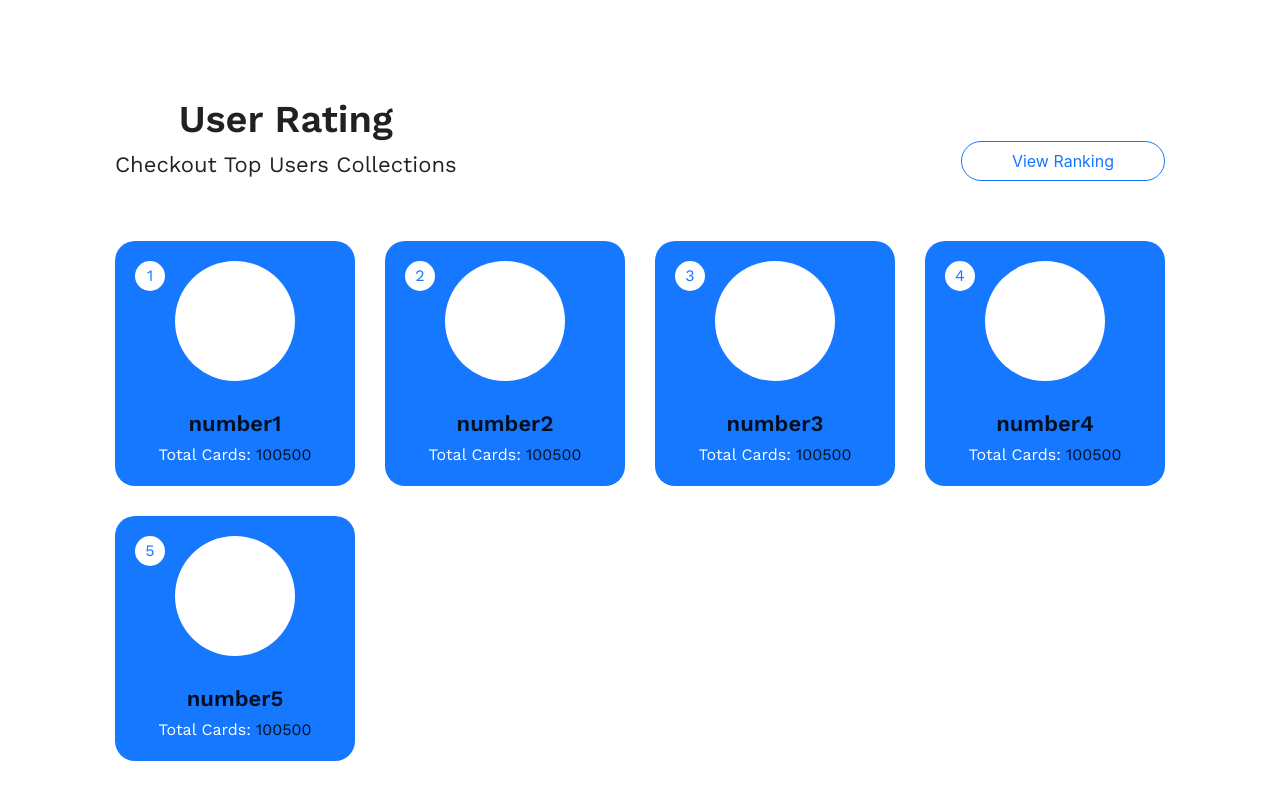
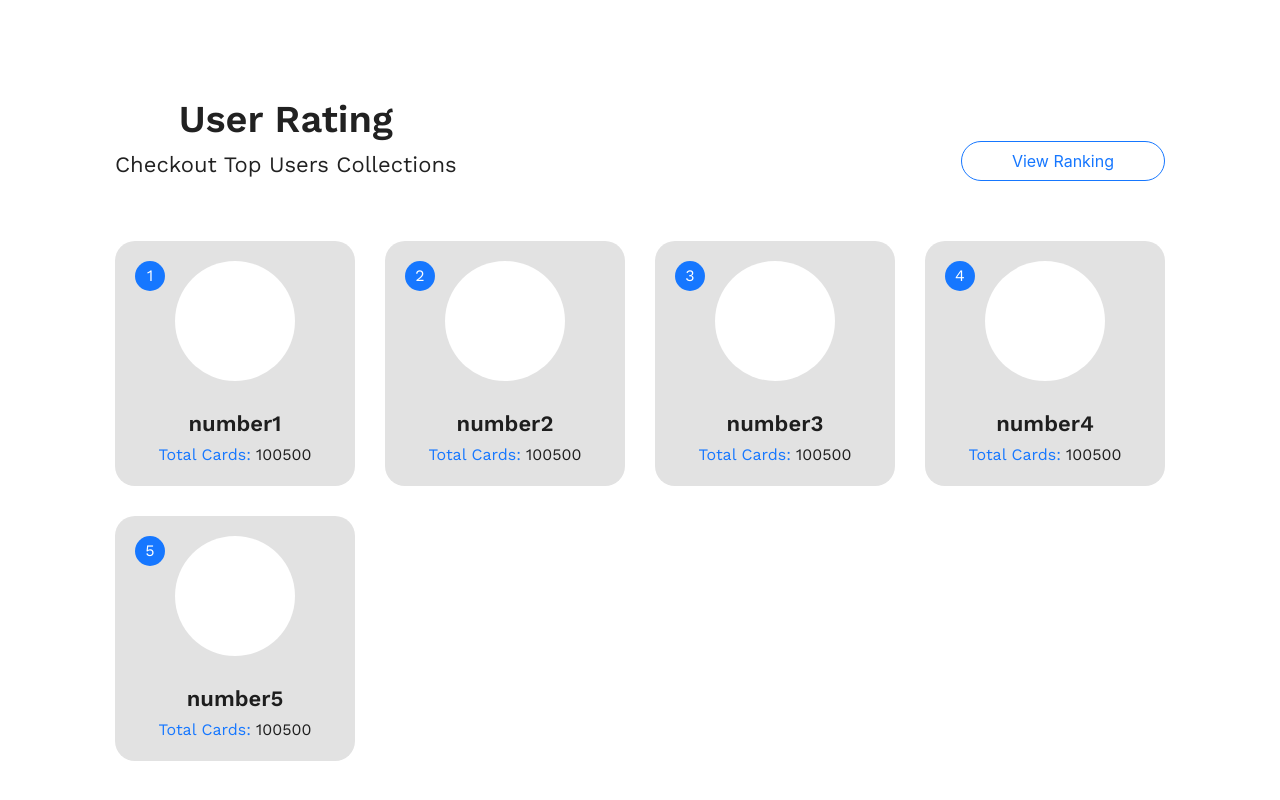
Before and after one commit to kihoii/pokemon-tcg-website, a React (Vite) app: page / in a window 1280 px wide. Shown: the part 650-1450 px from the top of the page. Built offline with nearby package versions, Linux system fonts and the light colour scheme.

Commit message:
color fixing

```diff
--- a/src/_variables.scss
+++ b/src/_variables.scss
@@ -1 +1,2 @@
 $blue-color: #1677ff;
+$gray-background: rgb(226, 226, 226);
--- a/src/components/UserCard/UserCard.scss
+++ b/src/components/UserCard/UserCard.scss
@@ -2,7 +2,7 @@
 
 .user-rating-card {
   border-radius: 20px;
-  background-color: $blue-color;
+  background-color: $gray-background;
 
   .user-avatar {
     object-fit: cover;
@@ -13,8 +13,8 @@
     width: 30px;
     height: 30px;
     border-radius: 50%;
-    background-color: #ffffff;
-    color: $blue-color;
+    background-color: $blue-color;
+    color: white;
     display: flex;
     justify-content: center;
     align-items: center;
@@ -31,7 +31,7 @@
     line-height: 22px;
 
     span {
-      color: #ffffff;
+      color: $blue-color;
     }
   }
 }
```
